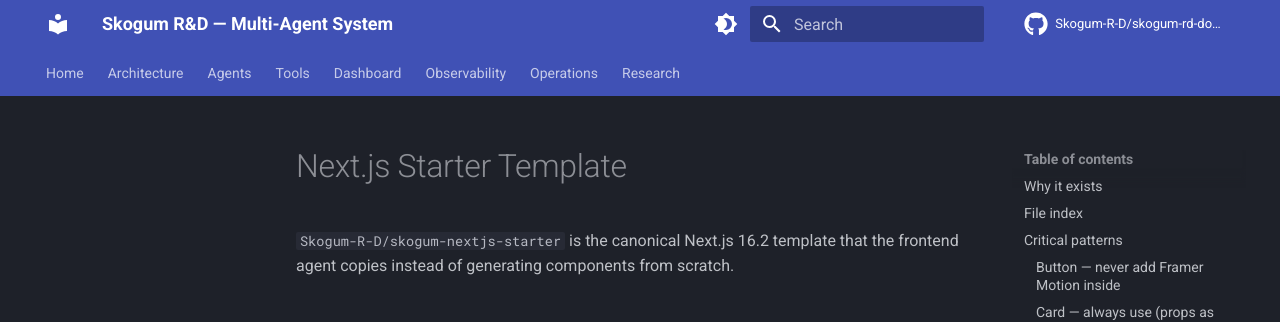
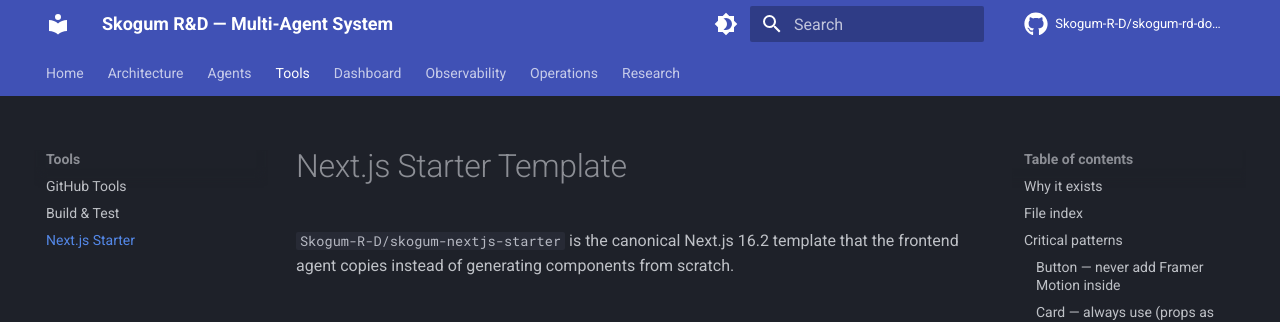
Before and after one commit to Skogum-R-D/skogum-rd-docs, an MkDocs documentation site: the page built from docs/tools/nextjs-starter.md, in a window 1280 px wide. Shown: the top 322 px of the page. Built offline with MkDocs 1.6.1 and Material for MkDocs 9.7.7, drawn with Linux system fonts in a browser that asks for light colours; comment, search, counter and statistics services are not loaded.

Commit message:
docs: add nextjs-starter to nav

```diff
--- a/mkdocs.yml
+++ b/mkdocs.yml
@@ -71,6 +71,7 @@ nav:
   - Tools:
     - GitHub Tools: tools/github-tools.md
     - Build & Test: tools/build-and-test.md
+    - Next.js Starter: tools/nextjs-starter.md
   - Dashboard: dashboard.md
   - Observability: observability.md
   - Operations: operations.md
```
